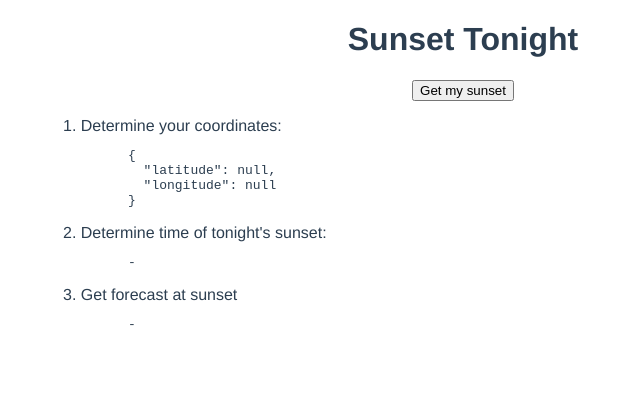
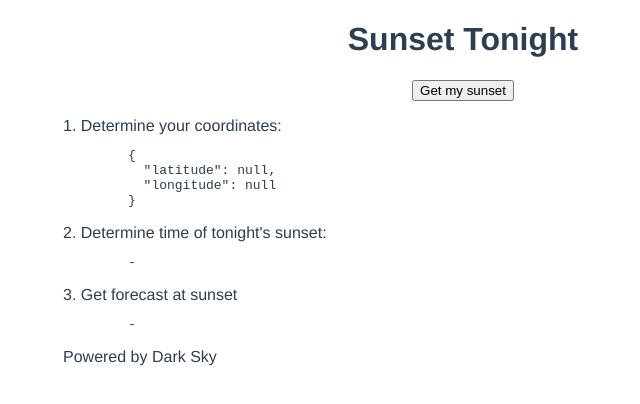
Before and after one commit to adamgibbons/sunset-tonight-vue, a Vue app: page / in a window 1280 px wide. Shown: the top 404 px of the page, without its empty margins (177-817 px from the left). Built offline with nearby package versions, Linux system fonts and the light colour scheme.

Commit message:
update readme, add api attribution

```diff
--- a/src/components/Sunset.vue
+++ b/src/components/Sunset.vue
@@ -13,6 +13,8 @@
       3. Get forecast at sunset
       <pre>{{forecast || '-'}}</pre>
     </p>
+
+    <p>Powered by Dark Sky</p>
   </div>
 </template>
 
```
Also changed, not shown: 1 other file (tests, documents, lock files or other folders).
